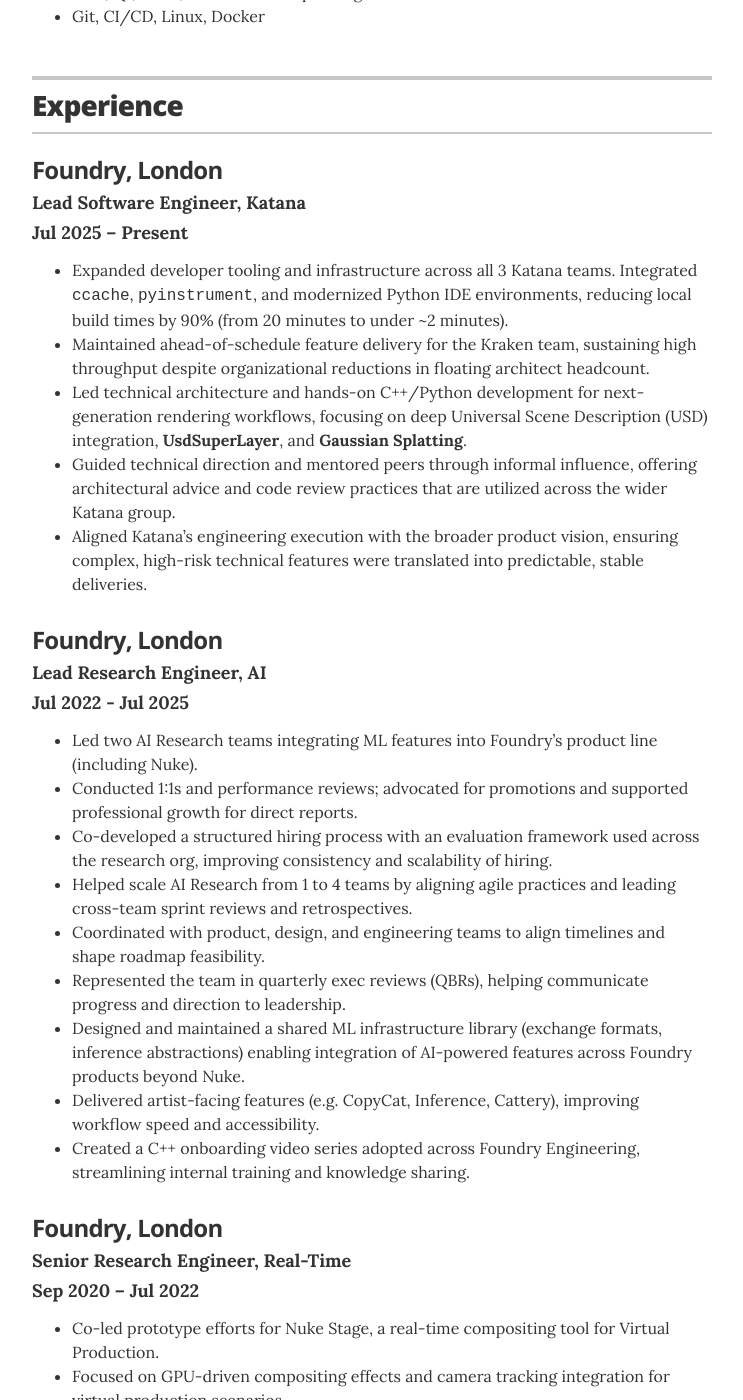
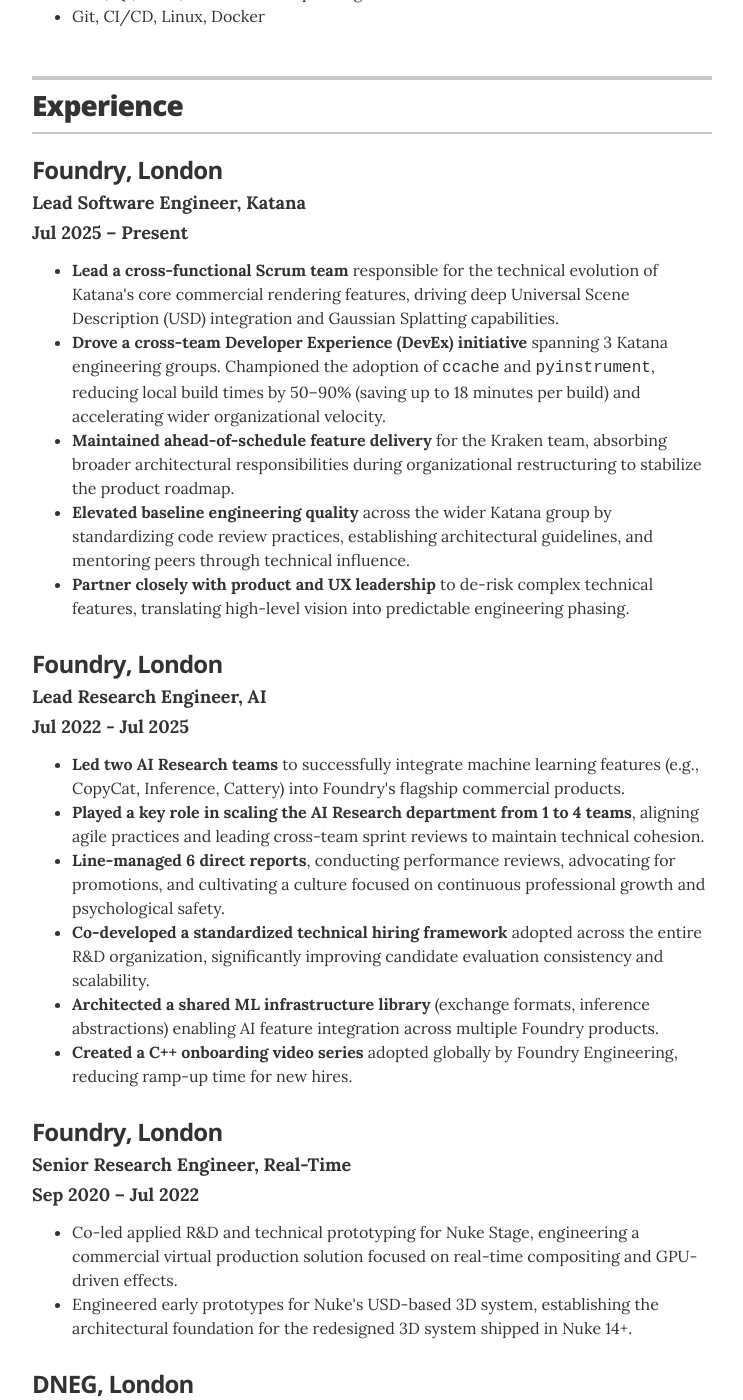
Before and after one commit to csaez/csaez.github.io, a Jekyll site: the page built from index.html, in a window 1280 px wide and 1400 px high, scrolled down 768 px. Shown: the whole window, without its empty margins (268-1011 px from the left). Built offline with Jekyll 4.4.1, drawn with Linux system fonts in a browser that asks for light colours; some of the changed text lies outside the part shown.

Commit message:
Update experience.yml

```diff
--- a/_data/experience.yml
+++ b/_data/experience.yml
@@ -4,11 +4,11 @@
   duration: Jul 2025 – Present
   summary: |
     <ul>
-      <li>Expanded developer tooling and infrastructure across all 3 Katana teams. Integrated <code>ccache</code>, <code>pyinstrument</code>, and modernized Python IDE environments, reducing local build times by 90% (from 20 minutes to under ~2 minutes).</li>
-      <li>Maintained ahead-of-schedule feature delivery for the Kraken team, sustaining high throughput despite organizational reductions in floating architect headcount.</li>
-      <li>Led technical architecture and hands-on C++/Python development for next-generation rendering workflows, focusing on deep Universal Scene Description (USD) integration, <b>UsdSuperLayer</b>, and <b>Gaussian Splatting</b>.</li>
-      <li>Guided technical direction and mentored peers through informal influence, offering architectural advice and code review practices that are utilized across the wider Katana group.</li>
-      <li>Aligned Katana’s engineering execution with the broader product vision, ensuring complex, high-risk technical features were translated into predictable, stable deliveries.</li>
+      <li><strong>Lead a cross-functional Scrum team</strong> responsible for the technical evolution of Katana's core commercial rendering features, driving deep Universal Scene Description (USD) integration and Gaussian Splatting capabilities.</li>
+      <li><strong>Drove a cross-team Developer Experience (DevEx) initiative</strong> spanning 3 Katana engineering groups. Championed the adoption of <code>ccache</code> and <code>pyinstrument</code>, reducing local build times by 50–90% (saving up to 18 minutes per build) and accelerating wider organizational velocity.</li>
+      <li><strong>Maintained ahead-of-schedule feature delivery</strong> for the Kraken team, absorbing broader architectural responsibilities during organizational restructuring to stabilize the product roadmap.</li>
+      <li><strong>Elevated baseline engineering quality</strong> across the wider Katana group by standardizing code review practices, establishing architectural guidelines, and mentoring peers through technical influence.</li>
+      <li><strong>Partner closely with product and UX leadership</strong> to de-risk complex technical features, translating high-level vision into predictable engineering phasing.</li>
     </ul>
 
 - company: Foundry, London
@@ -16,26 +16,12 @@
   duration: Jul 2022 - Jul 2025
   summary: |
     <ul>
-      <!--Lead with headline role-->
-      <li>Led two AI Research teams integrating ML features into Foundry’s product line (including Nuke).</li>
-
-      <!--Org-wide & people management-->
-      <li>Conducted 1:1s and performance reviews; advocated for promotions and supported professional growth for direct reports.</li>
-      <li>Co-developed a structured hiring process with an evaluation framework used across the research org, improving consistency and scalability of hiring.</li>
-
-      <!--Cross-team & leadership process-->
-      <li>Helped scale AI Research from 1 to 4 teams by aligning agile practices and leading cross-team sprint reviews and retrospectives.</li>
-      <li>Coordinated with product, design, and engineering teams to align timelines and shape roadmap feasibility.</li>
-      <li>Represented the team in quarterly exec reviews (QBRs), helping communicate progress and direction to leadership.</li>
-
-      <!--Strategic technical output-->
-      <li>Designed and maintained a shared ML infrastructure library (exchange formats, inference abstractions) enabling integration of AI-powered features across Foundry products beyond Nuke.</li>
-
-      <!--Feature-level delivery-->
-      <li>Delivered artist-facing features (e.g. CopyCat, Inference, Cattery), improving workflow speed and accessibility.</li>
-
-      <!--Culture & knowledge contribution-->
-      <li>Created a C++ onboarding video series adopted across Foundry Engineering, streamlining internal training and knowledge sharing.</li>
+      <li><strong>Led two AI Research teams</strong> to successfully integrate machine learning features (e.g., CopyCat, Inference, Cattery) into Foundry's flagship commercial products.</li>
+      <li><strong>Played a key role in scaling the AI Research department from 1 to 4 teams</strong>, aligning agile practices and leading cross-team sprint reviews to maintain technical cohesion.</li>
+      <li><strong>Line-managed 6 direct reports</strong>, conducting performance reviews, advocating for promotions, and cultivating a culture focused on continuous professional growth and psychological safety.</li>
+      <li><strong>Co-developed a standardized technical hiring framework</strong> adopted across the entire R&D organization, significantly improving candidate evaluation consistency and scalability.</li>
+      <li><strong>Architected a shared ML infrastructure library</strong> (exchange formats, inference abstractions) enabling AI feature integration across multiple Foundry products.</li>
+      <li><strong>Created a C++ onboarding video series</strong> adopted globally by Foundry Engineering, reducing ramp-up time for new hires.</li>
     </ul>
 
 - company: Foundry, London
@@ -43,9 +29,8 @@
   duration: Sep 2020 – Jul 2022
   summary: |
     <ul>
-    <li>Co-led prototype efforts for Nuke Stage, a real-time compositing tool for Virtual Production.</li>
-    <li>Focused on GPU-driven compositing effects and camera tracking integration for virtual production scenarios.</li>
-    <li>Joined early prototyping of Nuke’s new 3D system based on USD, work that led to the redesign now shipping in Nuke 14+.</li>
+      <li>Co-led applied R&D and technical prototyping for Nuke Stage, engineering a commercial virtual production solution focused on real-time compositing and GPU-driven effects.</li>
+      <li>Engineered early prototypes for Nuke's USD-based 3D system, establishing the architectural foundation for the redesigned 3D system shipped in Nuke 14+.</li>
     </ul>
 
 - company: DNEG, London
```
